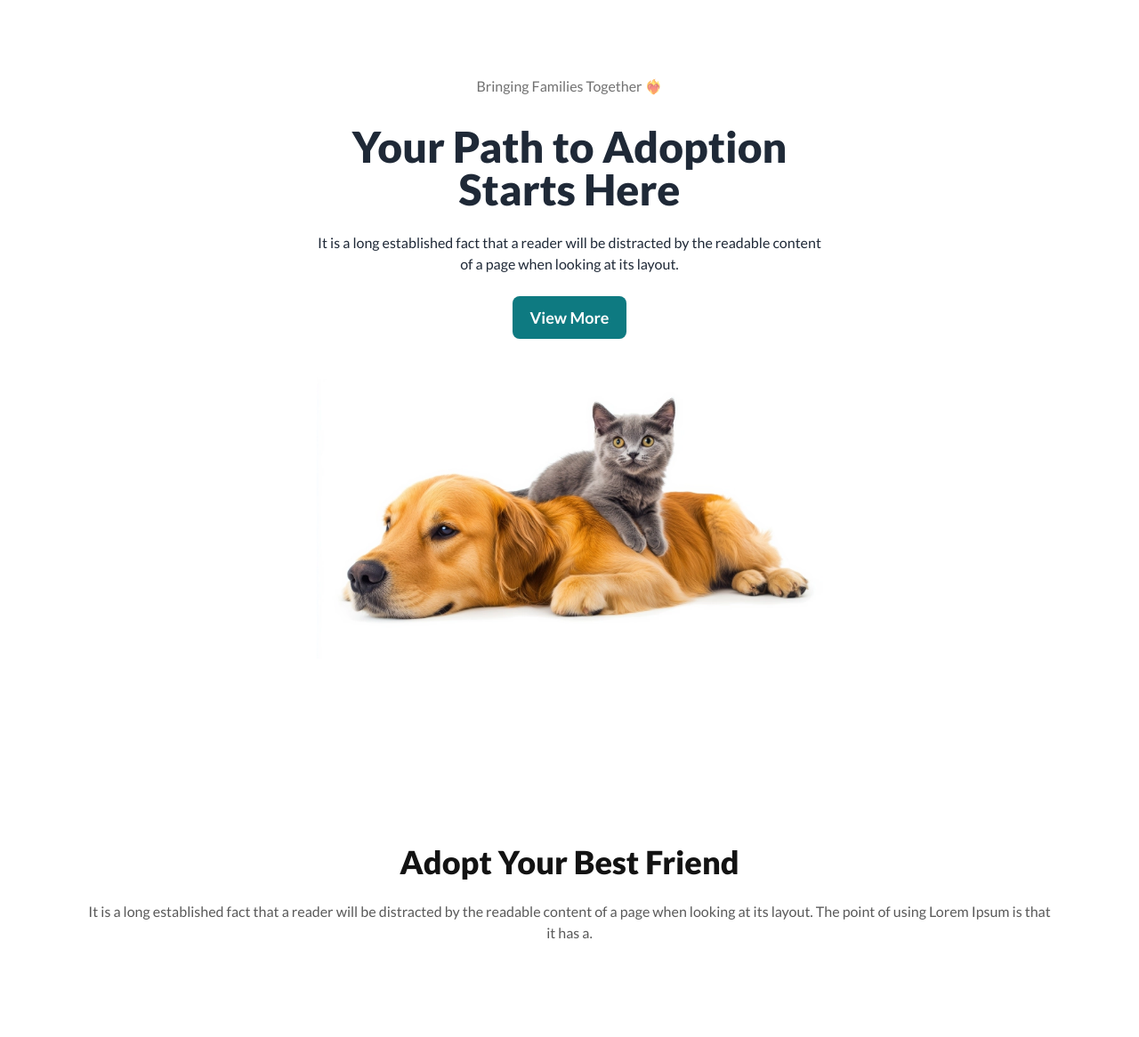
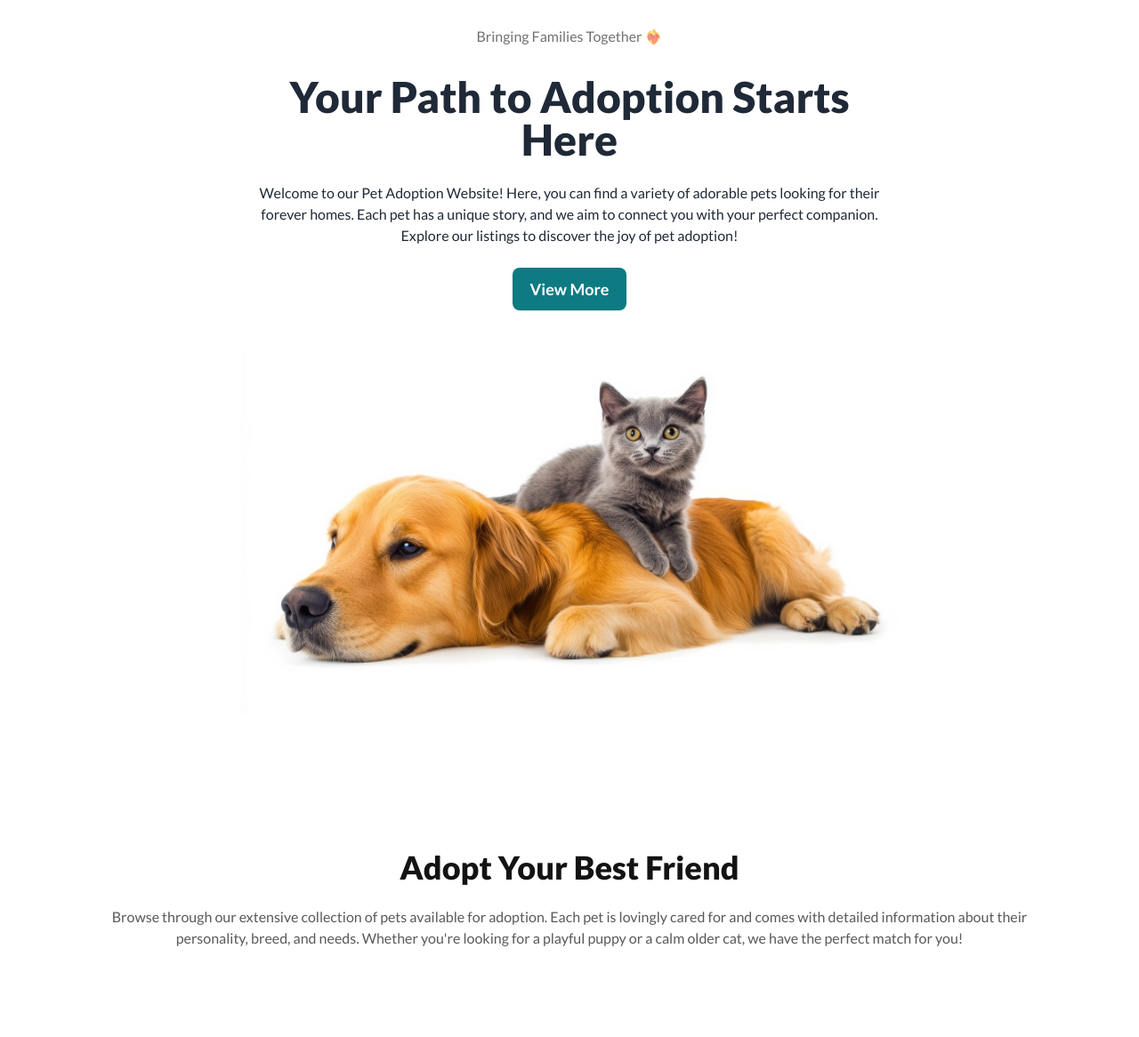
Before and after one commit to ShahirTech/Peddy-Web-Using-API, a plain HTML site: page index.html in a window 1280 px wide. Shown: the part 75-1241 px from the top of the page at 89% size. Drawn offline with nearby package versions, Linux system fonts and the light colour scheme; no server answers.

Commit message:
added texts

```diff
--- a/index.html
+++ b/index.html
@@ -89,8 +89,7 @@
                 Your Path to Adoption Starts Here
               </h1>
               <p class="py-6 md:w-[70%] mx-auto">
-                It is a long established fact that a reader will be distracted
-                by the readable content of a page when looking at its layout.
+                Welcome to our Pet Adoption Website! Here, you can find a variety of adorable pets looking for their forever homes. Each pet has a unique story, and we aim to connect you with your perfect companion. Explore our listings to discover the joy of pet adoption!
               </p>
               <button id="view-more-button"
                 class="btn bg-[#0E7A81] lg:text-lg btn-primary hover:bg-slate-500 py-0 px-5 font-bold text-white border-none"
@@ -113,10 +112,7 @@
           Adopt Your Best Friend
         </h1>
         <p class="text-[#131313B3] text-sm lg:text-base py-6">
-          It is a long established fact that a reader will be distracted by the
-          readable content of a page when looking at its layout. The point of
-          using Lorem Ipsum is that it has a.
-        </p>
+          Browse through our extensive collection of pets available for adoption. Each pet is lovingly cared for and comes with detailed information about their personality, breed, and needs. Whether you're looking for a playful puppy or a calm older cat, we have the perfect match for you!
         <div
           id="categories-button"
           class="grid grid-cols-2 md:grid-cols-4 gap-5 pt-10"
@@ -155,9 +151,7 @@
               No Information Available
             </h1>
             <p class="lg:text-base text-xs">
-              It is a long established fact that a reader will be distracted by
-              the readable content of a page when looking at its layout. The
-              point of using Lorem Ipsum is that it has a.
+              Unfortunately, we don’t have any pets available for adoption at the moment. Please check back soon, as our listings are constantly updated with new animals looking for loving homes. Every pet deserves a chance, and we’re here to help you find your perfect match!
             </p>
           </div>
           <!-- allpets -->
```
